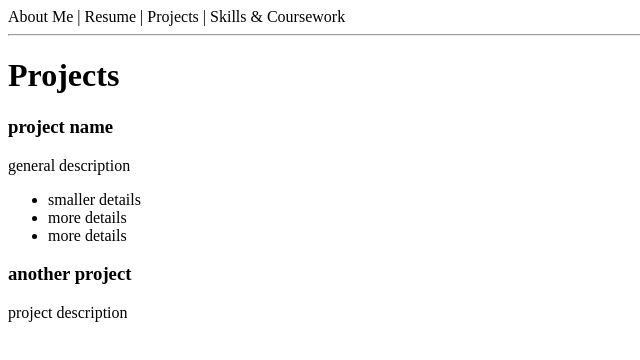
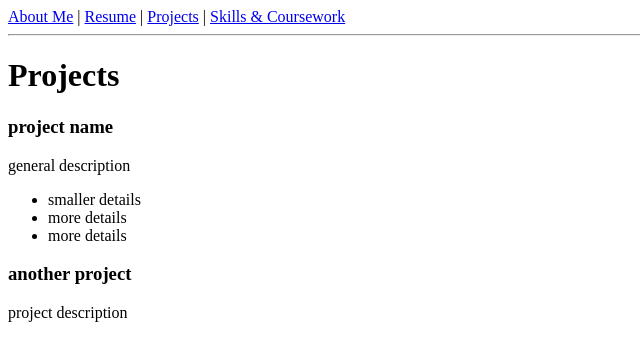
Before and after one commit to isaiahmcdearmon/isaiahmcdearmon.github.io, a plain HTML site: page projects.html in a window 1280 px wide. Shown: the whole page, without its empty margins (0-640 px from the left). Drawn offline with Linux system fonts and the light colour scheme.

Commit message:
Fix navigation links in projects.html

```diff
--- a/projects.html
+++ b/projects.html
@@ -7,10 +7,10 @@
 <body>
 
 <nav>
-  About Me</a> |
-  Resume</a> |
-  Projects</a> |
-  Skills & Coursework</a>
+  <a href="index.html">About Me</a> |
+  <a href="resume.html">Resume</a> |
+  <a href="projects.html">Projects</a> |
+  <a href="skills.html">Skills & Coursework</a>
 </nav>
 <hr>
 
```
